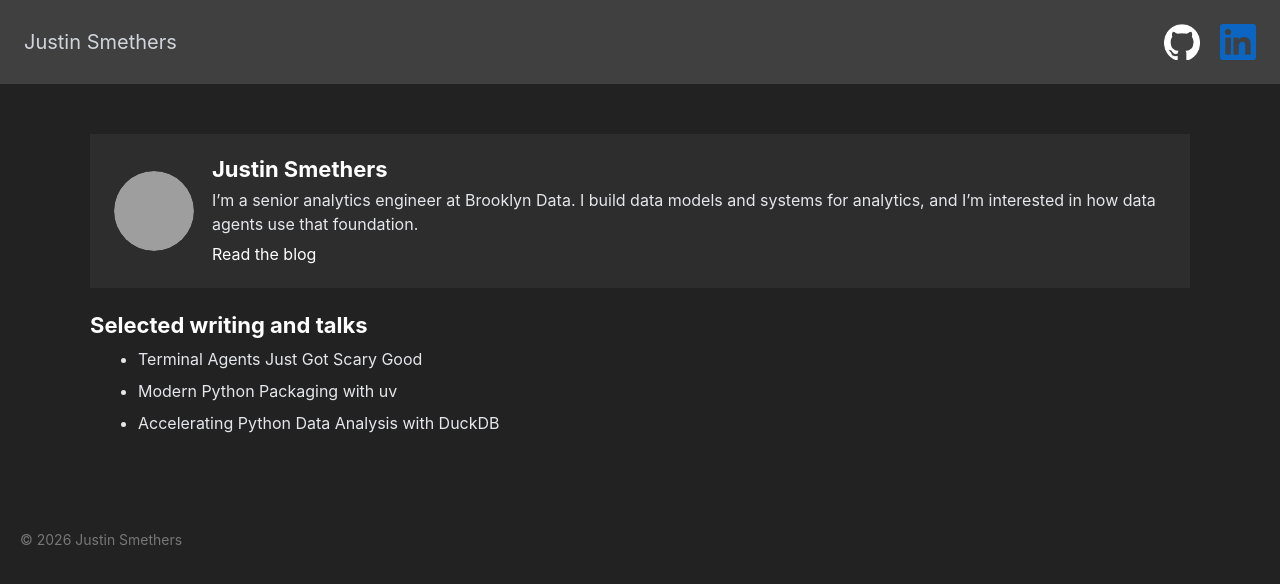
After one commit to JustinSmethers/website, a Django app: template templates/home.html in a window 1280 px wide. The commit adds this page. Shown: the top 584 px of the page. Run offline with Django 4.2, Linux system fonts and the light colour scheme; the template is opened without the code that fills it, so the values that code supplies are empty; parts of the project's set-up code (start-up, migrations or seed data) failed here and were passed over; some libraries are stand-ins or nearby versions; grey boxes are pictures that could not be loaded.

Commit message:
Add an indexable personal homepage

```diff
--- a/blog/templates/blog/blog_layout.html
+++ b/blog/templates/blog/blog_layout.html
@@ -1,4 +1,10 @@
 {% extends "base.html" %}
+
+{% block title %}Blog | Justin Smethers{% endblock %}
+
+{% block page_metadata %}
+<meta name="description" content="Posts and talks by Justin Smethers on analytics engineering, Python, and AI tools.">
+{% endblock %}
 
 {% block additional_styles %}
     {% load static %}
--- a/buzzz/urls.py
+++ b/buzzz/urls.py
@@ -1,10 +1,9 @@
 from django.contrib import admin
 from django.urls import include, path
-from django.views.generic import RedirectView
+from django.views.generic import TemplateView
 
 urlpatterns = [
     path('admin/', admin.site.urls),
-    # path('', include('landing.urls')),
-    path('', RedirectView.as_view(url='/blog/', permanent=True)),
+    path('', TemplateView.as_view(template_name='home.html'), name='home'),
     path('blog/', include('blog.urls', namespace='blog'))
 ]
--- a/templates/base.html
+++ b/templates/base.html
@@ -1,5 +1,5 @@
 <!doctype html>
-<html>
+<html lang="en">
     <head>
         <meta charset="UTF-8">
         <meta name="viewport" content="width=device-width, initial-scale=1.0">
@@ -18,14 +18,16 @@
             }
         </style>
 
-        <title>{% block title %}{% endblock %} Random notes and writings | Justin Smethers</title>
+        <title>{% block title %}Justin Smethers{% endblock %}</title>
+        <link rel="canonical" href="https://www.justinsmethers.com{{ request.path }}">
+        {% block page_metadata %}{% endblock %}
         {% load static %}
         <link type="text/css" href="{% static 'blog/css/style.css' %}" rel="stylesheet">
     </head>
 
     <body>
         <nav class="p-6 flex items-center justify-between bg-neutral-700">
-            <a class="text-xl text-gray-300" href="/">Justin Smethers</a>
+            <a class="text-xl text-gray-300" href="{% url 'home' %}">Justin Smethers</a>
 
             <div class="space-x-4 text-gray-300">
                 <div class="social-links">
--- /dev/null
+++ b/templates/home.html
@@ -0,0 +1,56 @@
+{% extends "base.html" %}
+
+{% block title %}Justin Smethers | Senior Analytics Engineer{% endblock %}
+
+{% block page_metadata %}
+<meta name="description" content="Justin Smethers is a senior analytics engineer at Brooklyn Data. Read his writing on analytics engineering, Python, and AI agents.">
+<script type="application/ld+json">
+{
+    "@context": "https://schema.org",
+    "@type": "ProfilePage",
+    "mainEntity": {
+        "@type": "Person",
+        "@id": "https://www.justinsmethers.com/#justin-smethers",
+        "name": "Justin Smethers",
+        "url": "https://www.justinsmethers.com/",
+        "image": "https://avatars.githubusercontent.com/u/48101971?v=4",
+        "jobTitle": "Senior Analytics Engineer",
+        "worksFor": {
+            "@type": "Organization",
+            "name": "Brooklyn Data"
+        },
+        "sameAs": [
+            "https://www.linkedin.com/in/justinsmethers/",
+            "https://github.com/JustinSmethers"
+        ]
+    }
+}
+</script>
+{% endblock %}
+
+{% block content %}
+<div class="centered-content">
+    <div class="content-area">
+        <section class="profile-banner" aria-labelledby="profile-title">
+            <div class="profile-banner-content">
+                <div class="profile-avatar">
+                    <img src="https://avatars.githubusercontent.com/u/48101971?v=4" alt="Justin Smethers profile">
+                </div>
+                <div class="profile-text">
+                    <h1 class="profile-heading" id="profile-title">Justin Smethers</h1>
+                    <p class="profile-description">I’m a senior analytics engineer at Brooklyn Data. I build data models and systems for analytics, and I’m interested in how data agents use that foundation.</p>
+                    <p class="mb-0"><a href="{% url 'blog:index' %}">Read the blog</a></p>
+                </div>
+            </div>
+        </section>
+        <section aria-labelledby="selected-work">
+            <h2 class="profile-heading" id="selected-work">Selected writing and talks</h2>
+            <ul class="list-disc pl-5 mt-2 space-y-2">
+                <li><a href="{% url 'blog:blog_detail' 'terminal-agents-just-got-scary-good' %}">Terminal Agents Just Got Scary Good</a></li>
+                <li><a href="{% url 'blog:blog_detail' 'modern-python-packaging-with-uv' %}">Modern Python Packaging with uv</a></li>
+                <li><a href="{% url 'blog:blog_detail' 'accelerating-python-data-analysis-with-duckdb' %}">Accelerating Python Data Analysis with DuckDB</a></li>
+            </ul>
+        </section>
+    </div>
+</div>
+{% endblock %}
```
Also changed, not shown: blog/templates/blog/blog_detail.html (+7 -0 lines), blog/tests.py (+8 -0 lines), playwright/blog.spec.ts (+30 -4 lines), playwright/home.spec.ts (+16 -4 lines), scripts/build_static.py (+15 -3 lines), readme.md.
